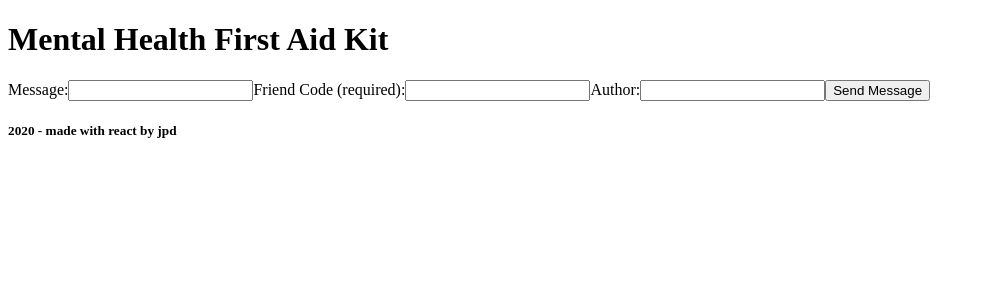
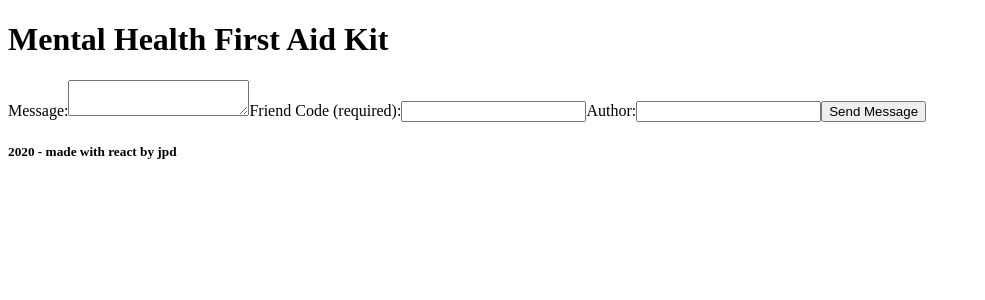
Before and after one commit to mehtaphysical/mental-health-first-aid-FE, a React app: page /message in a window 1280 px wide. Shown: the top 300 px of the page, without its empty margins (0-985 px from the left). Built offline with nearby package versions, Linux system fonts and the light colour scheme.

Commit message:
refactored to a hook, everything still works

```diff
--- a/src/components/MessageForm.js
+++ b/src/components/MessageForm.js
@@ -1,30 +1,8 @@
-import React, { useState } from 'react';
-import { useDispatch } from 'react-redux';
-import { sendMessage, SET_MESSAGE_ERROR } from '../actions/messageActions';
+import React from 'react';
+import { useMessageForm } from '../hooks/useMessageForm';
 
 export const MessageForm = () => {
-  const dispatch = useDispatch();
-
-  const [message, setMessage] = useState('');
-  const [friendCode, setFriendCode] = useState('');
-  const [author, setAuthor] = useState('');
-  const [success, setSuccess] = useState(false);
-
-  const handleSubmit = (event) => {
-    event.preventDefault();
-
-    return dispatch(sendMessage({ message, friendCode, author }))
-      .then(res => {
-        if(res.type === SET_MESSAGE_ERROR) {
-          throw new Error(res.payload.message);
-        } else {
-          setMessage('');
-          setFriendCode('');
-          setAuthor('');
-          setSuccess(true);
-        }
-      });
-  };
+  const { message, setMessage, friendCode, setFriendCode, author, setAuthor, success, setSuccess, handleSubmit } = useMessageForm();
 
   return success ? (
     <section>
@@ -35,7 +13,7 @@ export const MessageForm = () => {
     <section>
       <form onSubmit={handleSubmit}>
         <label>Message:
-          <input required
+          <textarea required
             type="text"
             value={message}
             onChange={({ target }) => setMessage(target.value)} />
--- /dev/null
+++ b/src/hooks/useMessageForm.js
@@ -0,0 +1,30 @@
+import { useDispatch } from 'react-redux';
+import { useState } from 'react';
+import { sendMessage, SET_MESSAGE_ERROR } from '../actions/messageActions';
+
+export const useMessageForm = () => {
+  const dispatch = useDispatch();
+
+  const [message, setMessage] = useState('');
+  const [friendCode, setFriendCode] = useState('');
+  const [author, setAuthor] = useState('');
+  const [success, setSuccess] = useState(false);
+
+  const handleSubmit = (event) => {
+    event.preventDefault();
+
+    return dispatch(sendMessage({ message, friendCode, author }))
+      .then(res => {
+        if(res.type === SET_MESSAGE_ERROR) {
+          throw new Error(res.payload.message);
+        } else {
+          setMessage('');
+          setFriendCode('');
+          setAuthor('');
+          setSuccess(true);
+        }
+      });
+  };
+
+  return { message, setMessage, friendCode, setFriendCode, author, setAuthor, success, setSuccess, handleSubmit };
+};
```
